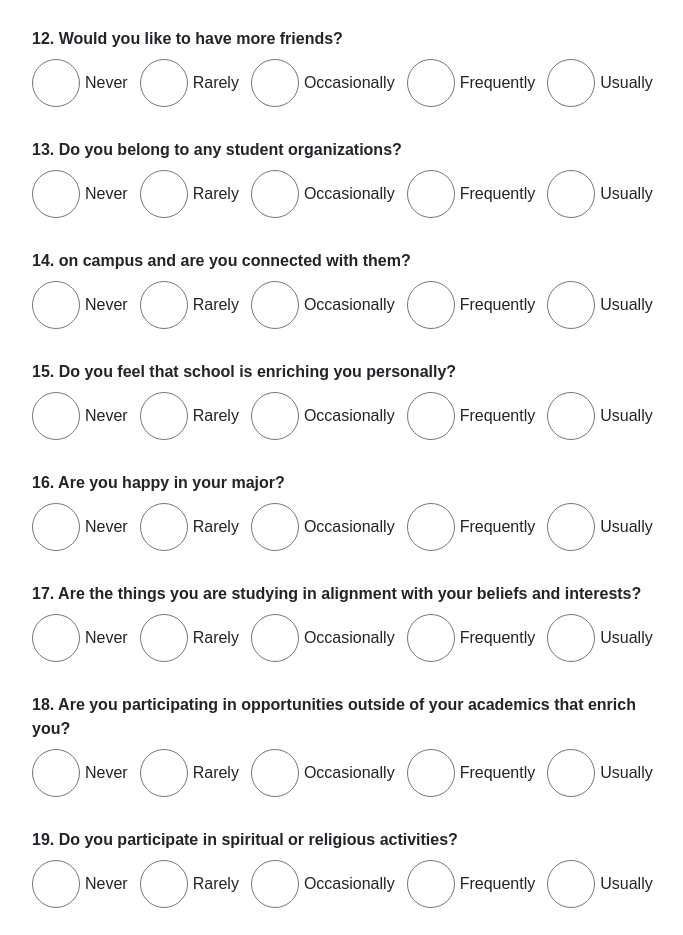
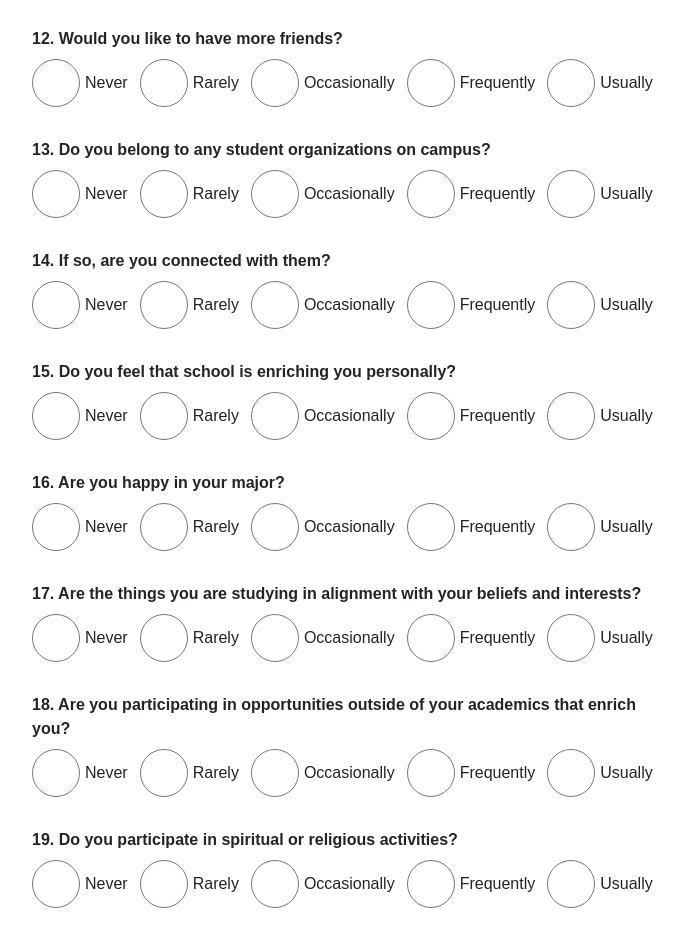
Before and after one commit to DewgongAgarwal/GT-Senior-Design-Frontend, a React (Vite) app: page / in a window 1280 px wide. Shown: the part 1720-2655 px from the top of the page, without its empty margins (288-971 px from the left). Built offline with nearby package versions, Linux system fonts and the light colour scheme.

Commit message:
Updated questions

```diff
--- a/src/constants.js
+++ b/src/constants.js
@@ -11,8 +11,8 @@
     "Do you need help with healthy eating habits?",
     "I feel that I belong at my college/university.",
     "Would you like to have more friends?",
-    "Do you belong to any student organizations?",
-    " on campus and are you connected with them?",
+    "Do you belong to any student organizations on campus?",
+    " If so, are you connected with them?",
     "Do you feel that school is enriching you personally?",
     "Are you happy in your major?",
     "Are the things you are studying in alignment with your beliefs and interests?",
```
